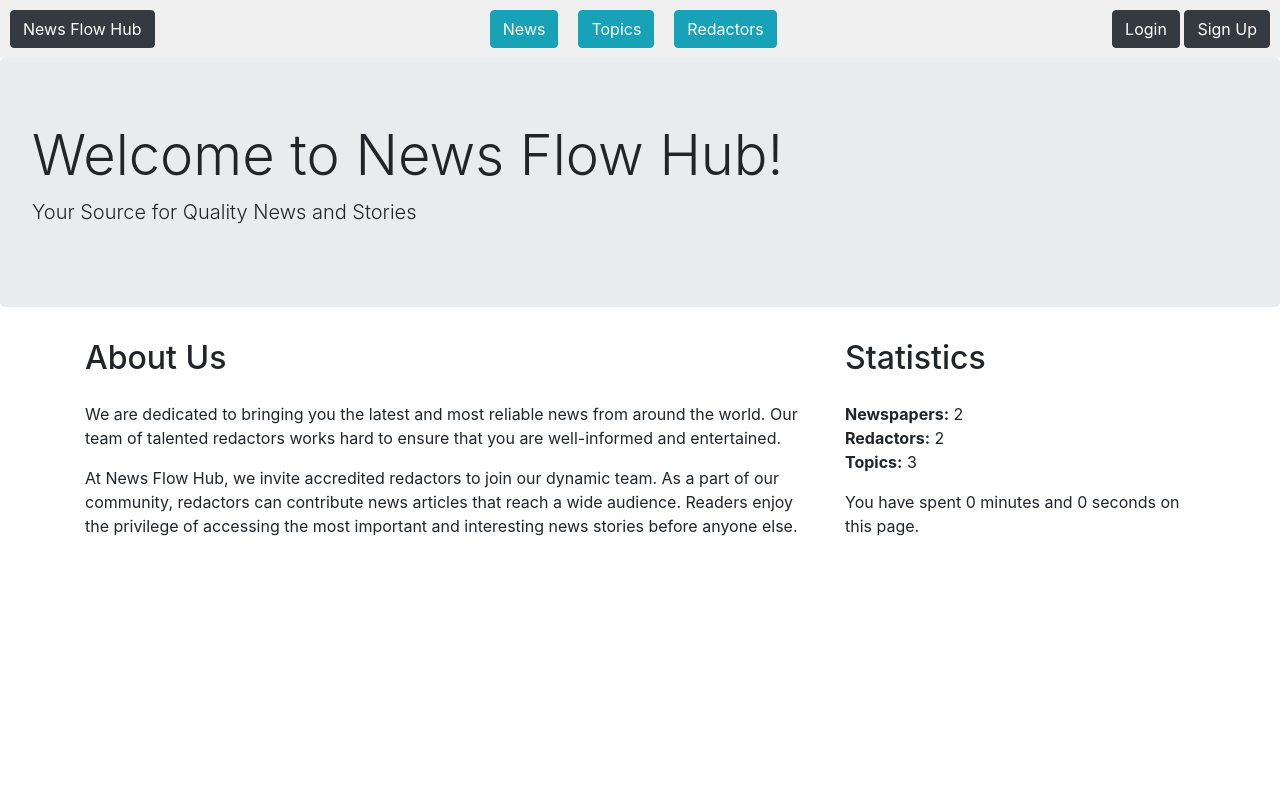
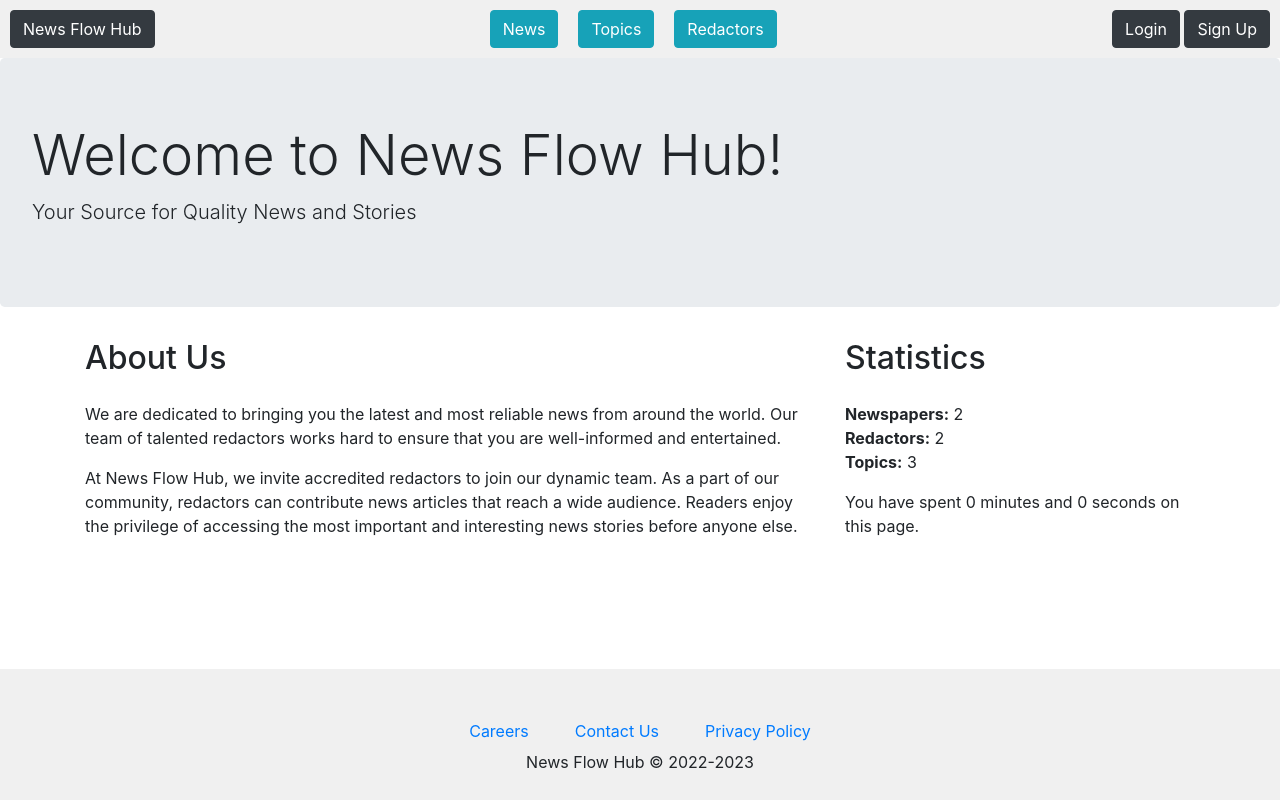
Before and after one commit to grungezz/news_flow_hub, a Django app: page / in a window 1280 px wide. Run offline with Django 4.2, Linux system fonts and the light colour scheme; data comes from the database, SQL or seed files in the repository.

Commit message:
Added footer

```diff
--- a/bureau/views.py
+++ b/bureau/views.py
@@ -48,7 +48,7 @@ def index(request):
 class TopicListView(generic.ListView):
     model = Topic
     context_object_name = "topic_list"
-    paginate_by = 8
+    paginate_by = 5
 
 
 class TopicCreateView(LoginRequiredMixin, generic.CreateView):
--- a/news_flow_hub/settings.py
+++ b/news_flow_hub/settings.py
@@ -133,7 +133,7 @@ USE_TZ = True
 # Static files (CSS, JavaScript, Images)
 # https://docs.djangoproject.com/en/4.0/howto/static-files/
 
-STATIC_URL = "static/"
+STATIC_URL = "/static/"
 
 STATICFILES_DIRS = (BASE_DIR / "static",)
 
--- a/news_flow_hub/urls.py
+++ b/news_flow_hub/urls.py
@@ -19,9 +19,15 @@ from django.conf import settings
 from django.conf.urls.static import static
 
 
+from django.conf import settings
+from django.conf.urls.static import static
+
 urlpatterns = [
     path("admin/", admin.site.urls),
     path("", include("bureau.urls", namespace="bureau")),
     path("accounts/", include("django.contrib.auth.urls")),
     path("__debug__/", include("debug_toolbar.urls")),
-] + static(settings.STATIC_URL, document_root=settings.STATIC_ROOT)
+]
+
+if settings.DEBUG:
+    urlpatterns += static(settings.STATIC_URL, document_root=settings.STATIC_ROOT)
--- a/static/css/styles.css
+++ b/static/css/styles.css
@@ -1,3 +1,10 @@
+body {
+    display: flex;
+    flex-direction: column;
+    min-height: 100vh;
+    margin: 0;
+}
+
 nav {
     display: flex;
     justify-content: space-between;
@@ -7,18 +14,18 @@ nav {
 }
 
 #nav-center {
-  display: flex;
-  align-items: center;
+    display: flex;
+    align-items: center;
 }
 
 .nav-separator {
-  margin: 0 10px; /* Adjust the margin as needed for spacing */
-  color: #555;    /* Adjust the color as needed */
+    margin: 0 10px;
+    color: #555;
 }
 
 #nav a {
     text-decoration: none;
-    color: #333; /* цвет текста */
+    color: #333;
 }
 
 #nav div {
@@ -30,6 +37,17 @@ nav {
 }
 
 .gray-btn {
-  background-color: rgb(128, 128, 128);
-  color: white;
+    background-color: rgb(128, 128, 128);
+    color: white;
 }
+
+footer {
+    display: flex;
+    flex-direction: column;
+    align-items: center;
+    justify-content: center;
+    text-align: center;
+    background-color: #f0f0f0;
+    padding: 5px;
+    margin-top: auto; /* Помещаем футер внизу, вне зависимости от контента */
+}
--- a/templates/base.html
+++ b/templates/base.html
@@ -2,14 +2,18 @@
 <html lang="en">
 
 <head>
-    {% block title %}<title>News Flow Hub</title>{% endblock %}
+    {% block title %}
+        <title>News Flow Hub</title>
+    {% endblock %}
     <meta charset="utf-8">
     <meta name="viewport" content="width=device-width, initial-scale=1">
+
+    <!-- Bootstrap CSS from CDN -->
     <link rel="stylesheet"
           href="https://cdn.jsdelivr.net/npm/bootstrap@4.5.3/dist/css/bootstrap.min.css"
           integrity="sha384-TX8t27EcRE3e/ihU7zmQxVncDAy5uIKz4rEkgIXeMed4M0jlfIDPvg6uqKI2xXr2"
           crossorigin="anonymous">
-    <!-- Add additional CSS in static file -->
+
     {% load static %}
     <link rel="stylesheet" href="{% static 'css/styles.css' %}">
 </head>
@@ -28,6 +32,13 @@
             {% include "includes/pagination.html" %}
         {% endblock %}
     </main>
+
+    <footer>
+    <hr>
+        {% block footer %}
+            {% include "includes/footer.html" %}
+        {% endblock %}
+    </footer>
 </body>
 
 </html>
--- /dev/null
+++ b/templates/includes/footer.html
@@ -0,0 +1,14 @@
+<footer>
+
+    <div id="nav-center">
+        <a href="#" class="btn btn-link">Careers</a>
+        <span class="nav-separator"></span>
+        <a href="#" class="btn btn-link">Contact Us</a>
+        <span class="nav-separator"></span>
+        <a href="#" class="btn btn-link">Privacy Policy</a>
+    </div>
+
+    <div id="nav-right">
+        <p>News Flow Hub © 2022-2023</p>
+    </div>
+</footer>
--- a/templates/includes/header.html
+++ b/templates/includes/header.html
@@ -14,7 +14,7 @@
   <div id="nav-right">
     {% if user.is_authenticated %}
       <span>User: <a href="{{ user.get_absolute_url }}" class="btn btn-dark">{{ user.get_username }}</a></span>
-      <a href="{% url 'logout'%}?next={{request.path}}" class="btn btn-danger">Logout</a>
+      <a href="{% url 'logout'%}?next={{request.path}}" class="btn btn-dark">Logout</a>
     {% else %}
       <a href="{% url 'login'%}?next={{request.path}}" class="btn btn-dark">Login</a>
       <a href="{% url 'bureau:redactor-create' %}" class="btn btn-dark">Sign Up</a>
```
